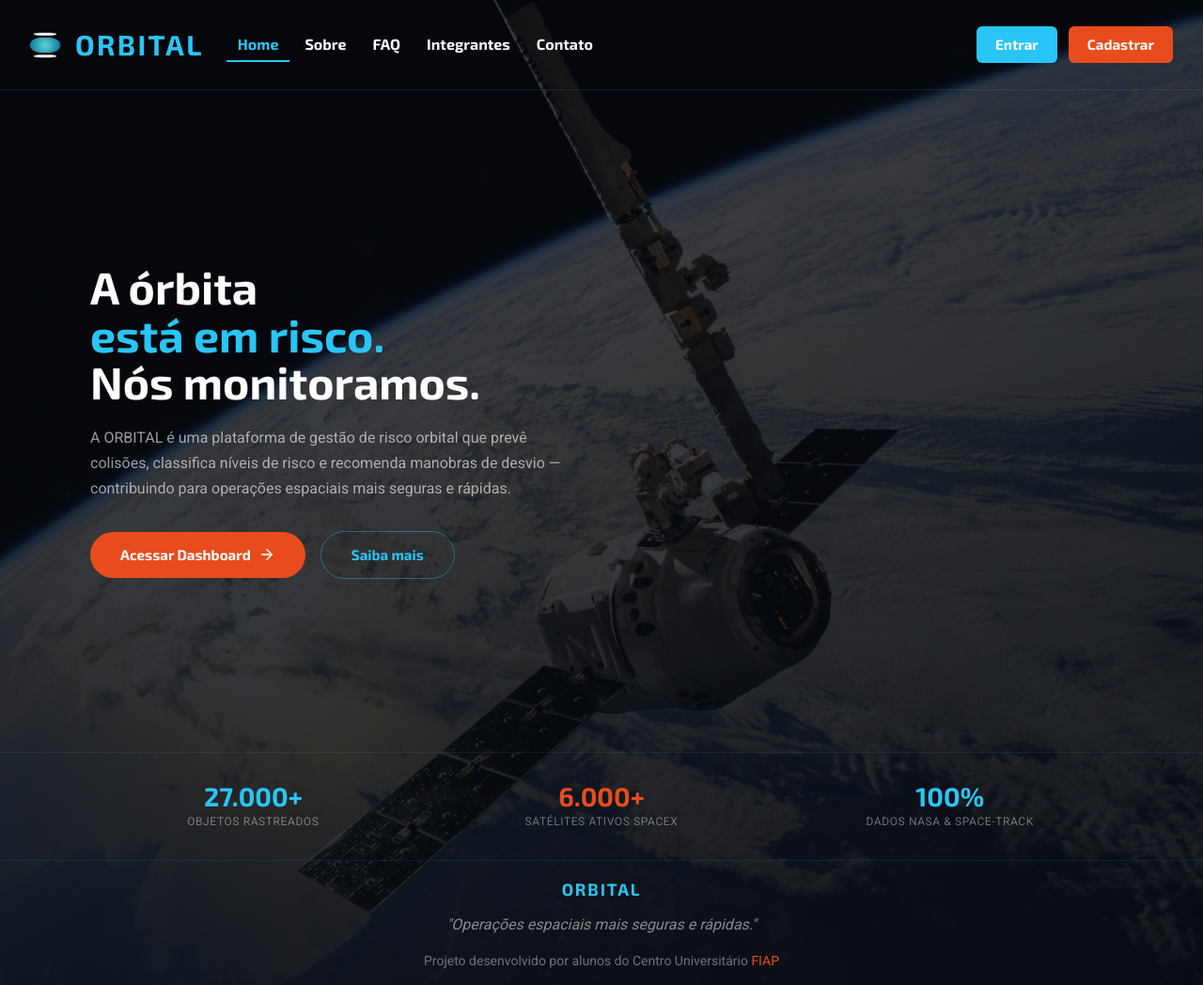
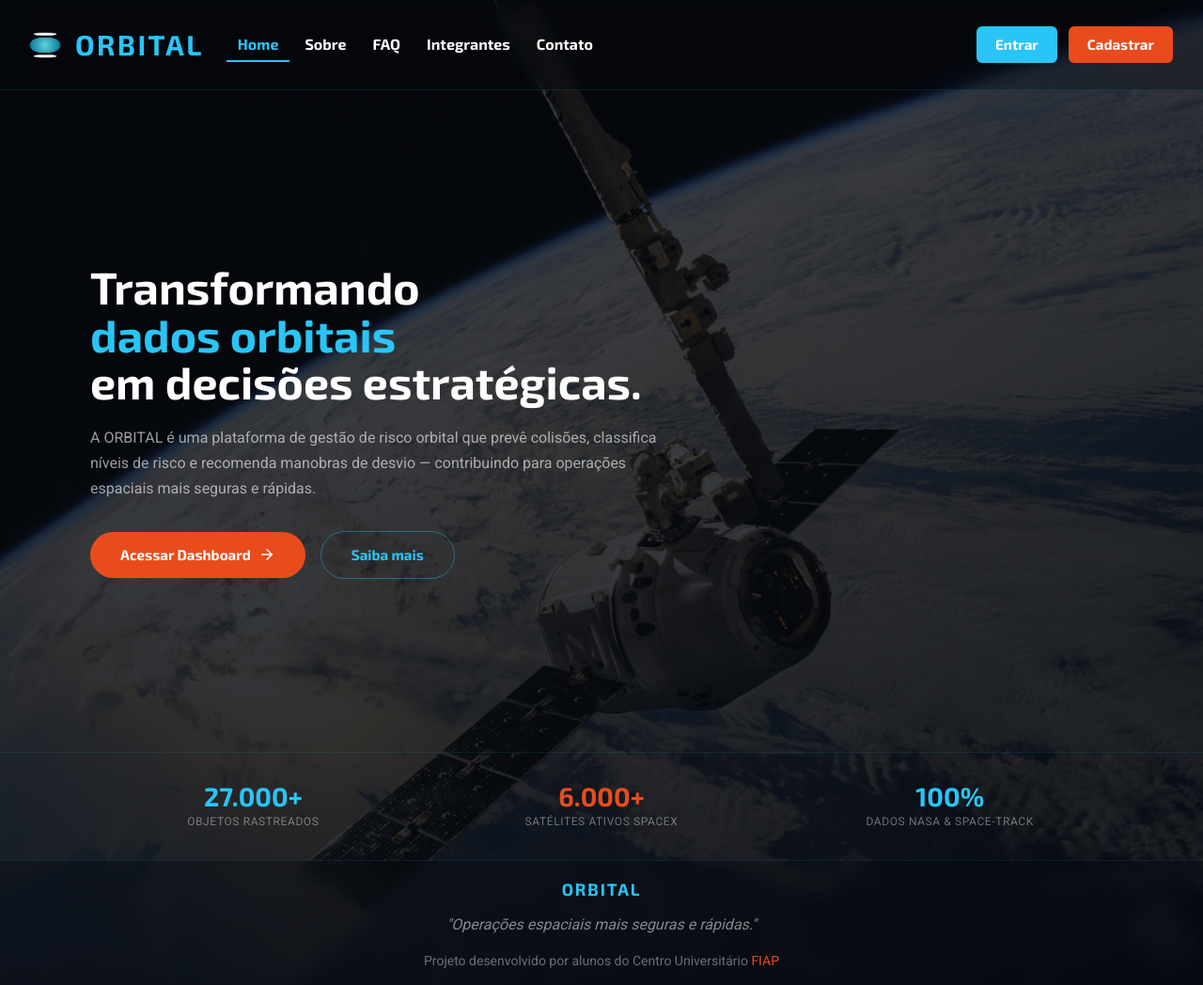
Before and after one commit to ismrqs/orbital, a React (Vite) app: page / in a window 1280 px wide. Shown: the whole page at 94% size. Built offline with nearby package versions, Linux system fonts and the light colour scheme.

Commit message:
mudando frase principal da home.tsx e alterando cor do header e do footer para um transparente com blurr

```diff
--- a/src/pages/Home.tsx
+++ b/src/pages/Home.tsx
@@ -16,13 +16,13 @@ function Home() {
         <section
           className=" flex-1 flex items-center min-h-[calc(100vh-3.5rem)] pl-24 max-[480px]:pl-0 max-[480px]:justify-center max-[480px]:text-center max-[480px]:py-12 max-[480px]:px-6 min-[481px]:max-[991px]:pl-0 min-[481px]:max-[991px]:justify-center min-[481px]:max-[991px]:text-center min-[481px]:max-[991px]:py-12 min-[481px]:max-[991px]:px-6 min-[992px]:min-h-[calc(100vh-6rem)]">
 
-          <div className="max-w-[32rem]">
+          <div className="max-w-[40rem]">
 
             {/* headline */}
             <h1 className="font-['Exo_2',sans-serif] font-bold leading-[1.05] mb-5 text-[3rem] max-[480px]:text-[2rem]min-[481px]:max-[991px]:text-[2.4rem]">
-              A órbita<br />
-              <span className="text-[#29c5f6]">está em risco.</span><br />
-              Nós monitoramos.
+              Transformando<br />
+              <span className="text-[#29c5f6]">dados orbitais</span><br />
+              em decisões estratégicas.
             </h1>
 
             {/* subtítulo */}
--- a/src/pages/components/Footer.tsx
+++ b/src/pages/components/Footer.tsx
@@ -1,7 +1,7 @@
 
 function Footer() {
   return (
-    <footer className="bg-transparent text-white text-center px-4 py-4" style={{ borderTop: "1px solid rgba(41,197,246,0.1)" }}>
+    <footer className="bg-[#06090f]/30 backdrop-blur-sm text-white text-center px-4 py-4" style={{ borderTop: "1px solid rgba(41,197,246,0.1)" }}>
       <h2 className="mb-3 font-bold text-lg font-['Exo_2',sans-serif] text-[#29c5f6] tracking-[0.1em]">
         ORBITAL
       </h2>
--- a/src/pages/components/Header.tsx
+++ b/src/pages/components/Header.tsx
@@ -7,7 +7,7 @@ function Header() {
   const [open, setOpen] = useState(false);
 
   return (
-    <header className="bg-transparent h-14 min-[992px]:h-24 flex items-center relative font-['Exo_2',sans-serif]"
+    <header className="bg-[#06090f]/30 backdrop-blur-sm h-14 min-[992px]:h-24 flex items-center relative font-['Exo_2',sans-serif]"
       style={{ borderBottom: "1px solid rgba(41,197,246,0.12)" }}>
 
       {/* Logo */}
```
